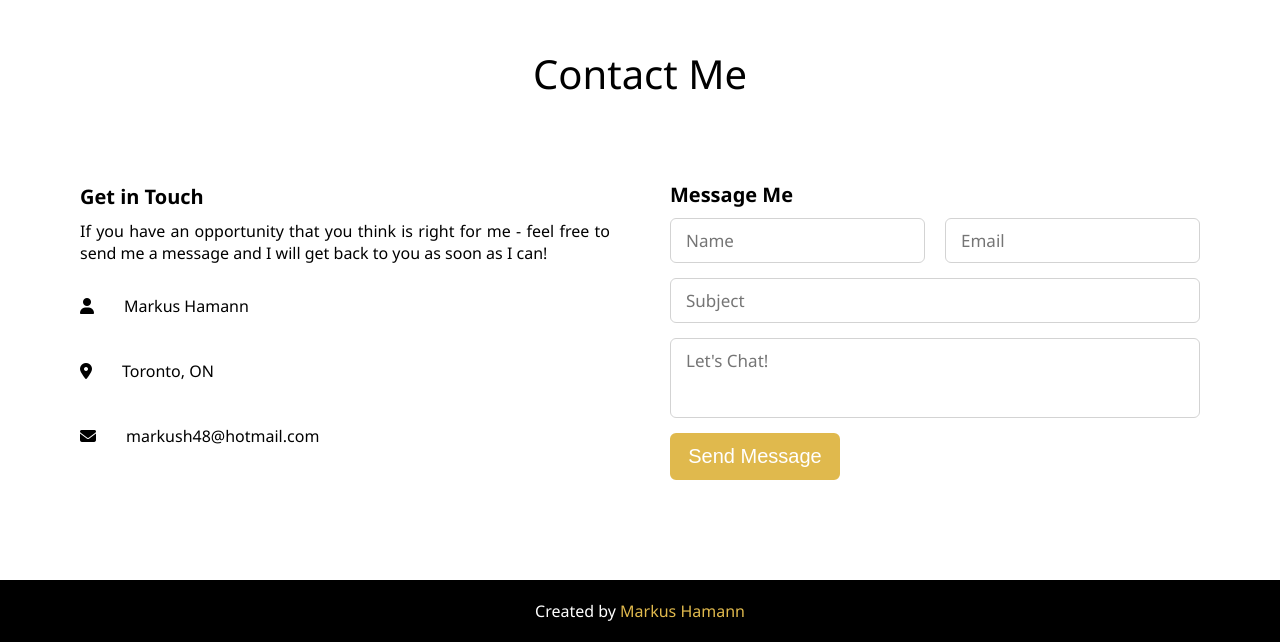
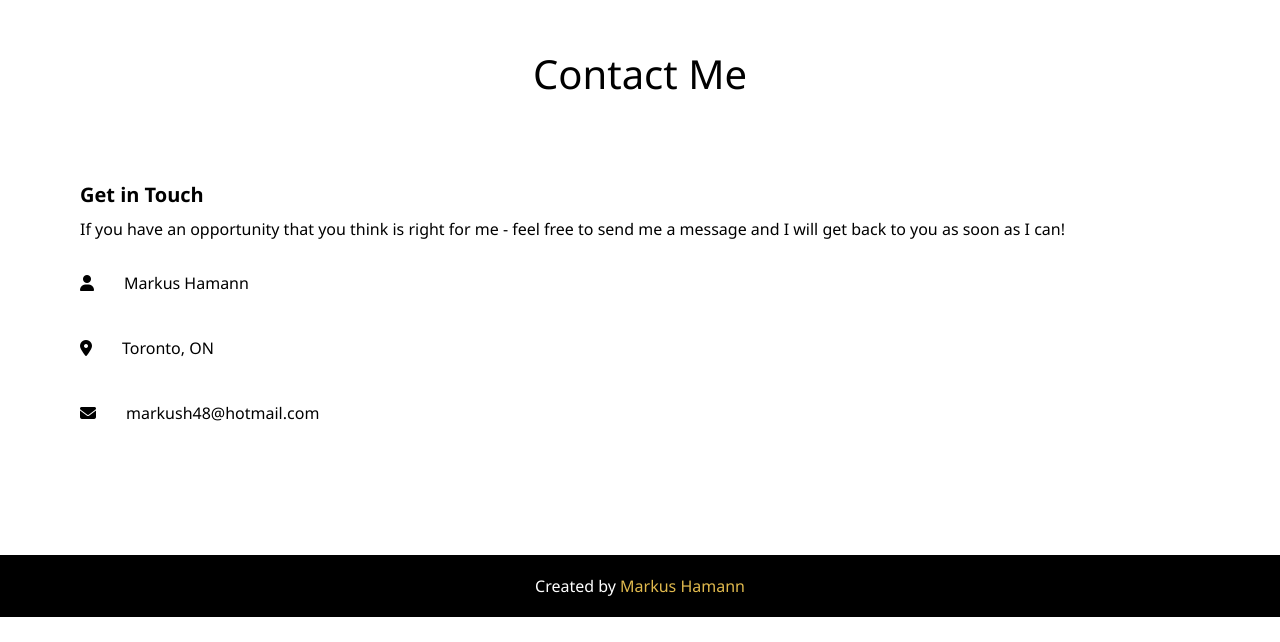
Before and after one commit to markushamann/markushamann.github.io, a plain HTML site: page index.html in a window 1280 px wide. Shown: the part 3558-4200 px from the top of the page. After the commit the page ends 4175 px from the top, so only its background shows below. Drawn offline with nearby package versions, Linux system fonts and the light colour scheme; a script that the page names is missing.

```diff
--- a/index.css
+++ b/index.css
@@ -1,9 +1,5 @@
 /*GENERAL FILE SETTINGS*/
 /*Colours
-
-grey (184, 184, 188)
-blue (5, 62, 105)
-orange rgb(156, 62, 19)
 
 */
 :root {
@@ -529,7 +525,8 @@
 /* contact section styling*/
 
 .contact .contact-content .column {
-    width: calc(50% - 30px);
+    width: calc(100%);
+    /*width: calc(50% - 30px);*/
 }
 
 .contact .contact-content .text {
@@ -569,6 +566,7 @@
     color: black;
 }
 
+/*
 .contact .right form .fields {
     display: flex;
 }
@@ -632,6 +630,7 @@
     color: var(--color-1);
     background: none;
 }
+*/
 
 /*FOOTER SECTION*/
 footer {
```
Also changed, not shown: index.html (+2 -0 lines), 1 other file.
